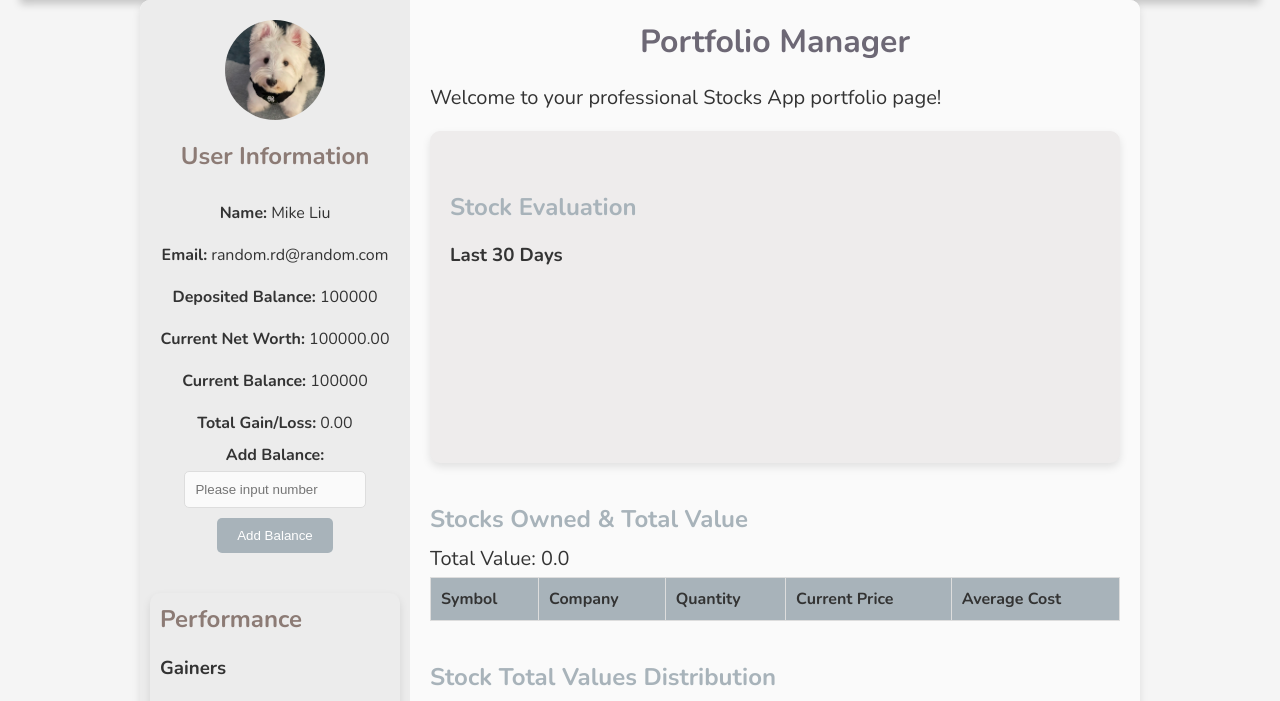
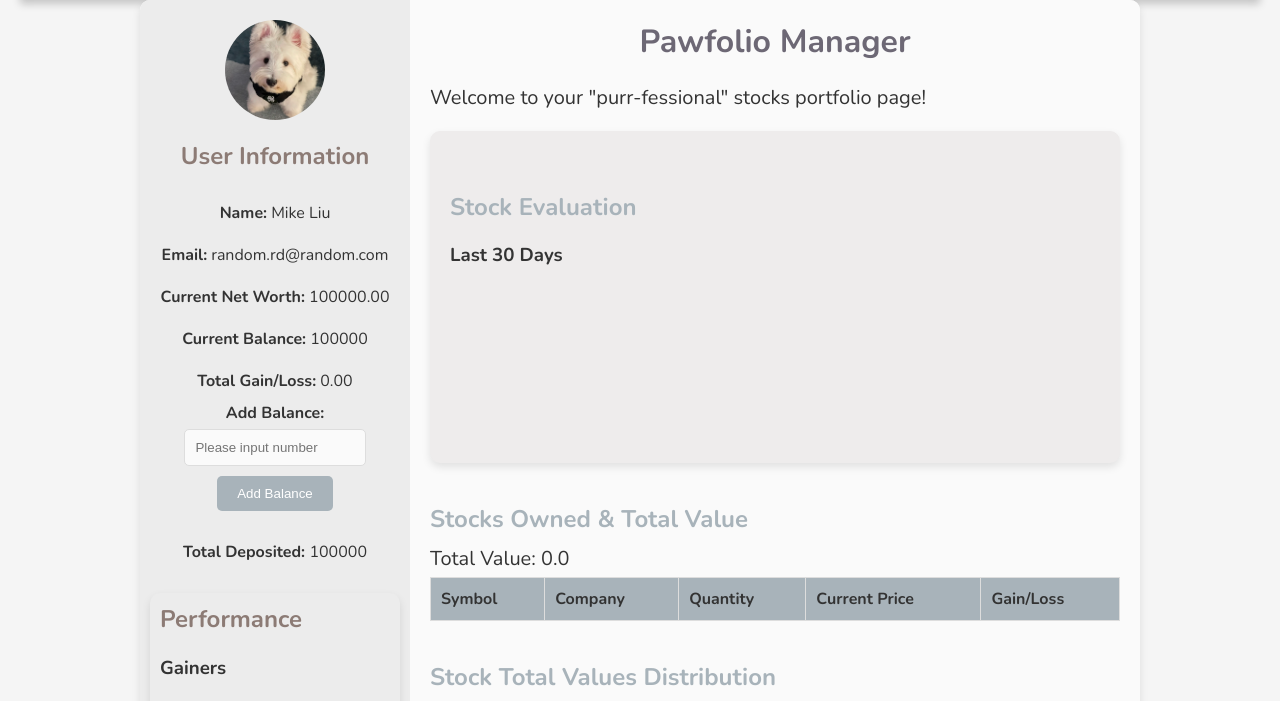
Before and after one commit to Qichen-Liu/StockPortfolio-Team13-Sherry-Zoe-Mike, a Flask app: page /api/portfolio in a window 1280 px wide. Shown: the part 90-791 px from the top of the page. Run offline with Flask 3, Linux system fonts and the light colour scheme; data that the repository does not hold is empty; a map, chart or similar area stays blank.

Commit message:
purr-fection

```diff
--- a/app/templates/portfolio.html
+++ b/app/templates/portfolio.html
@@ -241,7 +241,7 @@
             <h2>User Information</h2>
             <p><strong>Name:</strong> {{ user_name }}</p>
             <p><strong>Email:</strong> {{ email }}</p>
-            <p><strong>Deposited Balance:</strong> {{ total_balance }}</p>
+
             <script>
                 // Convert template variables to JavaScript numbers
                 let balance = parseFloat({{ balance|tojson }});
@@ -269,6 +269,9 @@
                 <input type="text" inputmode="decimal" pattern="[0-9]*\.?[0-9]+" placeholder="Please input number" id="balance" name="balance" required>
                 <button type="submit">Add Balance</button>
             </form>
+
+            <p><strong>Total Deposited: </strong> {{ total_balance }}</p>
+
             <div class="gain-lose">
                 <h2>Performance</h2>
                 <h3>Gainers</h3>
@@ -318,8 +321,8 @@
 
         </div>
         <div class="content">
-            <h1>Portfolio Manager</h1>
-            <p>Welcome to your professional Stocks App portfolio page!</p>
+            <h1>Pawfolio Manager</h1>
+            <p>Welcome to your "purr-fessional" stocks portfolio page!</p>
             <div class="net-worth-graph">
                 <h2>Stock Evaluation</h2>
                 <h3>Last 30 Days</h3>
@@ -336,7 +339,7 @@
                         <th>Company</th>
                         <th>Quantity</th>
                         <th>Current Price</th>
-                        <th>Average Cost</th>
+                        <th>Gain/Loss</th>
                     </tr>
                 </thead>
                 <tbody>
@@ -346,7 +349,7 @@
                         <td>{{ stock.stock_name }}</td>
                         <td>{{ stock.quantity }}</td>
                         <td>{{ stock.last_30_days_prices[0][1] | round(2) }}</td>
-                        <td>{{ stock.avg_cost_per_share | round(2) }}</td>
+                        <td>{{ stock.percent_gain_loss }}</td>
                     </tr>
                     {% endfor %}
                 </tbody>
```
Also changed, not shown: app/templates/home.html (+16 -1 lines), app/static/paws.png (added).
